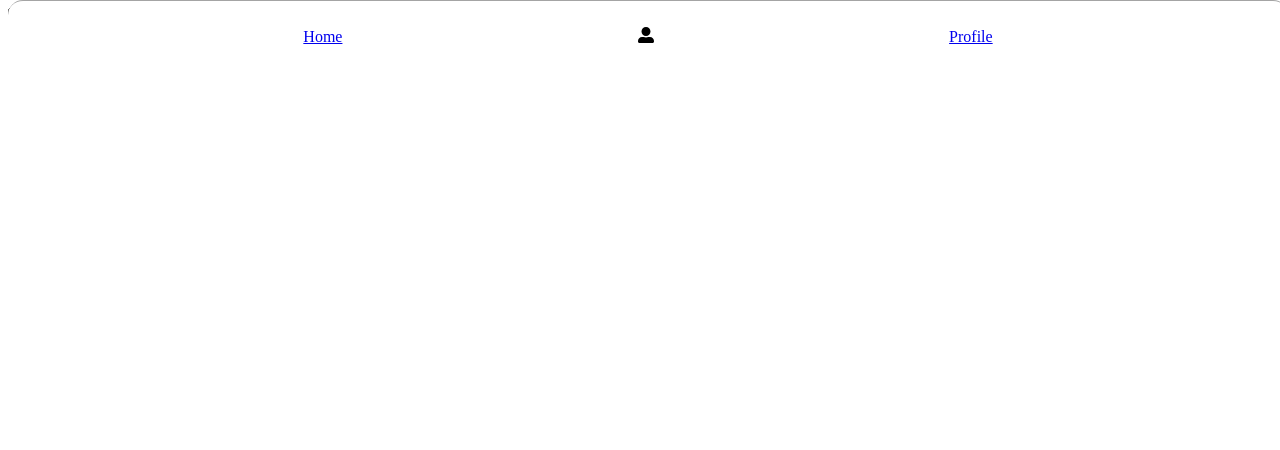
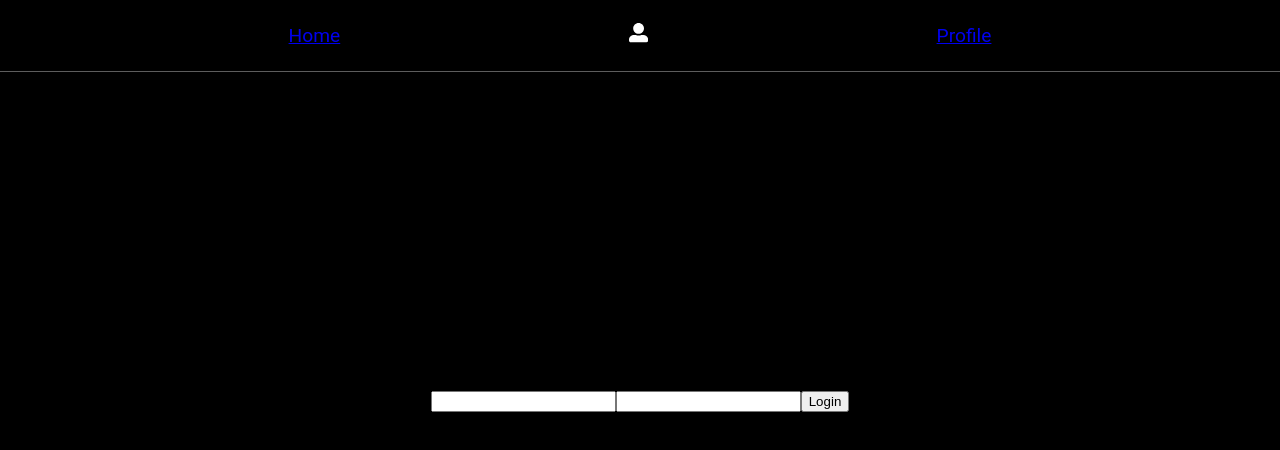
Before and after one commit to joedurand-hub/groob-front, a Next.js app: page /login in a window 1280 px wide. Shown: the top 450 px of the page. Built offline with nearby package versions, Linux system fonts and the light colour scheme.

Commit message:
basic styles in all themes

```diff
--- a/src/components/Layout/Layout.jsx
+++ b/src/components/Layout/Layout.jsx
@@ -1,28 +1,27 @@
 import React, { useContext } from 'react'
 import Head from "next/head";
-import NavBar from "../Nav/Nav";
+import Nav from "../Nav/Nav";
+import Anchor from "../Anchor/Anchor";
 import { FaUserAlt } from "react-icons/fa";
-import { Div } from "./styles.js";
-import Anchor from "../Anchor/Anchor";
-import navStyles from "../Nav/nav.module.css";
 import { ThemeContext } from '../../contexts/ThemeContext'
+import styles from './layout.module.css'
 
 const Layout = ({ title, description, children }) => {
   const { theme } = useContext(ThemeContext)
 
   return (
-        <div>
+        <div className={`${theme ? styles.layout_light_mode : styles.layout_dark_mode}`}>
           <Head>
             <title>{title}</title>
             <meta name="description" content={description} />
           </Head>
-          <NavBar variant={`${theme ? navStyles.dark_mode : navStyles.light_mode}`}>
+          <Nav>
             <Anchor name="Home" path="/" />
             <i>
               <FaUserAlt />
             </i>
             <Anchor name="Profile" path="/profile" />
-          </NavBar>
+          </Nav>
           <main>{children}</main>
           <footer></footer>
         </div>
--- /dev/null
+++ b/src/components/Layout/layout.module.css
@@ -0,0 +1,23 @@
+.layout_light_mode {
+    transition: all 0.50s linear;
+    background: #e6e6e6;
+    min-height: 100vh;
+    margin: 0;
+    padding: 0;
+    display: flex;
+    flex-direction: column;
+    justify-content: center;
+    align-items: center;
+}
+
+.layout_dark_mode {
+    transition: all 0.50s linear;
+    background: #000;
+    min-height: 100vh;
+    margin: 0;
+    padding: 0;
+    display: flex;
+    flex-direction: column;
+    justify-content: center;
+    align-items: center;
+}
--- a/src/components/Layout/styles.js
+++ /dev/null
@@ -1,11 +0,0 @@
-import styled from 'styled-components'
-
-export const Div  = styled.div`
-min-height: 100vh;
-margin: 0;
-padding: 10px;
-display: flex;
-flex-direction: column;
-justify-content: center;
-align-items: center;
-`
--- a/src/components/Nav/Nav.jsx
+++ b/src/components/Nav/Nav.jsx
@@ -4,7 +4,7 @@ import styles from './nav.module.css'
 import { ThemeContext } from '../../contexts/ThemeContext'
 
 
-const NavBar = ({children, variant="nav"}) => {
+const Nav = ({children, variant="nav"}) => {
   const { theme } = useContext(ThemeContext)
 
   return (
@@ -15,4 +15,4 @@ const NavBar = ({children, variant="nav"}) => {
   )
 }
 
-export default NavBar
+export default Nav;
--- a/src/components/Nav/nav.module.css
+++ b/src/components/Nav/nav.module.css
@@ -1,4 +1,7 @@
-.nav_dark_mode {
+.nav_light_mode {
+    transition: all 0.50s linear;
+    margin: 0;
+    padding: 0;
     width: 100%;
     height: 9vh;
     display: flex;
@@ -7,18 +10,18 @@
     justify-content: space-evenly;
     border-left: none;
     border-right: none;
-    border-top-left-radius: 15px;
-    border-top-right-radius: 15px;
-    border-top: 1px solid rgba(122, 122, 122, 0.678);
     border-bottom: none;
     position: fixed;
     top: 0;
     z-index: 999;
     background: rgb(255, 255, 255);
-    color: rgb(0, 0, 0);
+    color: rgba(0, 0, 0);
 }
 
-.nav_light_mode {
+.nav_dark_mode {
+    transition: all 0.50s linear;
+    margin: 0;
+    padding: 0;
     width: 100%;
     height: 9vh;
     display: flex;
@@ -27,13 +30,10 @@
     justify-content: space-evenly;
     border-left: none;
     border-right: none;
-    border-top-left-radius: 15px;
-    border-top-right-radius: 15px;
-    border-top: 1px solid rgba(122, 122, 122, 0.678);
-    border-bottom: none;
+    border-bottom: 1px solid #5d5d5d;
     position: fixed;
     top: 0;
     z-index: 999;
-    background: rgba(0, 0, 0);
     color: rgb(255, 255, 255);
+    background: rgb(0, 0, 0);
 }
--- a/src/pages/_app.js
+++ b/src/pages/_app.js
@@ -1,12 +1,7 @@
-import { useState } from "react";
+import "../styles/globals.css";
 import { ThemeProvider } from '../contexts/ThemeContext'
 
 function MyApp({ Component, pageProps }) {
-  const [theme, setTheme] = useState("light");
-
-  const toggleTheme = () => {
-    theme == "light" ? setTheme("dark") : setTheme("light");
-  };
 
   return (
     <ThemeProvider>
--- a/src/styles/globals.css
+++ b/src/styles/globals.css
@@ -1,5 +1,61 @@
-.lightTheme {
-    background: '#363537';
-    color: '#363537';
-    border: '#fff';
+body {
+  height: 100vh;
+  padding: 0;
+  margin: 0;
+  font-family: "Roboto", sans-serif;
+  font-size: 100%;
+  background: #ececece5;
+}
+
+h1 {
+  font-family: "Roboto", sans-serif;
+  font-size: 2em;
+  margin: 0;
+}
+
+h2 {
+  font-family: "Roboto", sans-serif;
+  font-size: 1.8em;
+  margin: 0;
+}
+
+h3 {
+  font-family: "Roboto", sans-serif;
+  word-wrap: break-word;
+  font-size: 1.5em;
+  font-weight: 400;
+  margin: 0;
+}
+
+h4 {
+  font-family: "Roboto", sans-serif;
+  word-wrap: break-word;
+  font-size: 1.3em;
+  font-weight: 400;
+  margin-top: 0;
+  margin-bottom: 0;
+}
+
+p {
+  word-wrap: break-word;
+  font-size: 1em;
+  font-weight: 400;
+}
+
+li {
+  list-style: none;
+}
+
+input[type="checkbox"] {
+  cursor: pointer;
+}
+
+* {
+  box-sizing: border-box;
+}
+
+@media (min-width: 1200px) {
+  html {
+    font-size: 1.2em;
   }
+}
--- a/src/styles/theme/dark.js
+++ /dev/null
@@ -1,5 +0,0 @@
-export const dark = {
-    body: '#121212',
-    text: '#fff',
-    primary: '#bb86fc',
-  };
--- a/src/styles/theme/light.js
+++ /dev/null
@@ -1,5 +0,0 @@
-export const light = {
-    title: 'light',
-    background: '#e6e6e6',
-    color: '#000',
-  };
```
Also changed, not shown: src/styles/global.js (deleted, +0 -24 lines).
